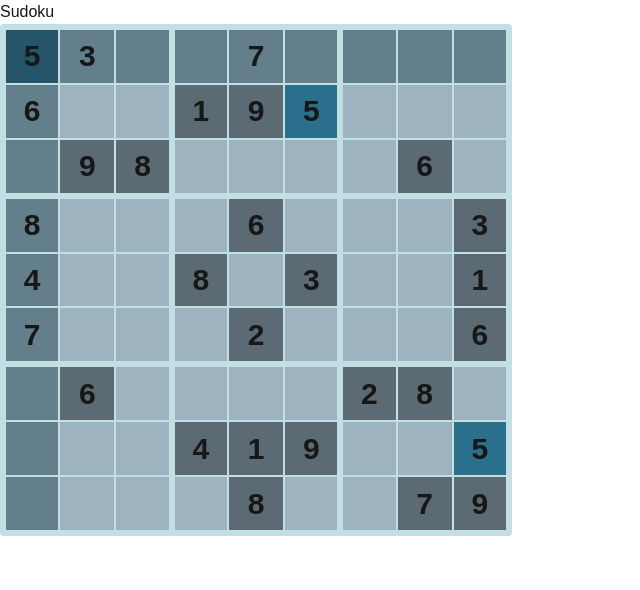
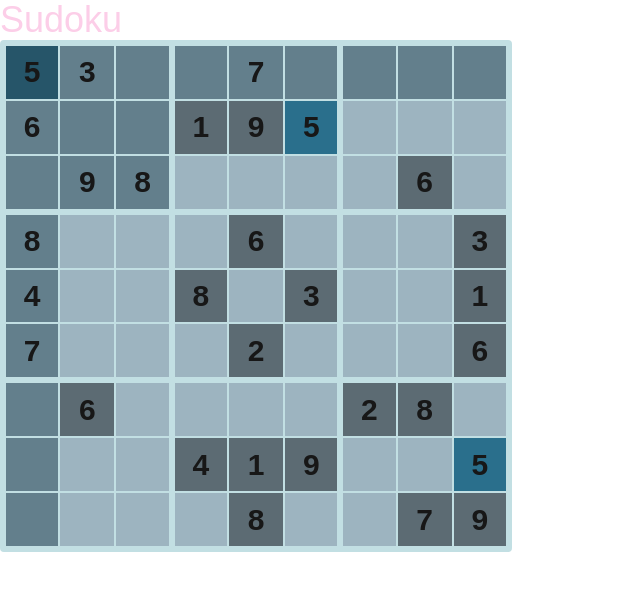
Before and after one commit to fdanctl/sudoku, a Next.js app: page / in a window 1280 px wide. Shown: the top 590 px of the page, without its empty margins (0-640 px from the left). Built offline with nearby package versions, Linux system fonts and the light colour scheme.

Commit message:
improve gameplay

```diff
--- a/src/app/page.tsx
+++ b/src/app/page.tsx
@@ -1,6 +1,6 @@
 "use client";
 
-import { useState } from "react";
+import { KeyboardEvent, useEffect, useState } from "react";
 
 const casaVazia = "";
 const tabuleiro = [
@@ -21,26 +21,92 @@ export default function Home() {
 
   const currentNum = game[currentCoords.row][currentCoords.col];
 
+  useEffect(() => {
+    const handleKeyDown = (event: KeyboardEvent) => {
+      console.log(event.key.toLowerCase())
+      switch (event.key.toLowerCase()) {
+        case "w":
+        case "arrowup":
+        case "k":
+          setCurrentCoords((ps) => ({ ...ps, row: Math.max(0, ps.row - 1) }));
+          break;
+        case "s":
+        case "arrowdown":
+        case "j":
+          setCurrentCoords((ps) => ({ ...ps, row: Math.min(8, ps.row + 1) }));
+          break;
+        case "a":
+        case "arrowleft":
+        case "h":
+          setCurrentCoords((ps) => ({ ...ps, col: Math.max(0, ps.col - 1) }));
+          break;
+        case "d":
+        case "arrowright":
+        case "l":
+          setCurrentCoords((ps) => ({ ...ps, col: Math.min(8, ps.col + 1) }));
+          break;
+
+        case "backspace":
+        case "delete":
+            setGame((ps) =>
+              ps.map((row, i) =>
+                row.map((e, j) =>
+                  i === currentCoords.row && j === currentCoords.col
+                    ? casaVazia
+                    : e,
+                ),
+              ),
+            );
+            break;
+        default:
+          if (
+            (currentNum === casaVazia ||
+              currentNum !== tabuleiro[currentCoords.row][currentCoords.col]) &&
+            /[1-9]/.test(event.key)
+          ) {
+            console.log(currentCoords);
+            setGame((ps) =>
+              ps.map((row, i) =>
+                row.map((e, j) =>
+                  i === currentCoords.row && j === currentCoords.col
+                    ? event.key
+                    : e,
+                ),
+              ),
+            );
+          }
+          break;
+      }
+    };
+
+    document.addEventListener("keydown", handleKeyDown);
+
+    return () => {
+      document.removeEventListener("keydown", handleKeyDown);
+    };
+  }, [currentCoords]);
+
   return (
     <>
-      <h1>Sudoku</h1>
+      <h1 className="text-pink-200 text-4xl">Sudoku</h1>
       <div className="w-[32rem] h-[32rem] grid grid-cols-9 border-3 border-[#C2DFE3] rounded-sm gap-0">
         {game.map((row, iRow) =>
           row.map((e, iCol) => (
             <div
               key={`${iRow}${iCol}`}
-              className="flex items-center justify-center text-3xl border-[#C2DFE3] focus:border-red-50"
+              className="flex items-center justify-center text-3xl font-bold border-[#C2DFE3] focus:border-red-50"
               style={{
-                fontWeight:
-                  e === tabuleiro[iRow][iCol] && e !== casaVazia
-                    ? "bold"
-                    : "normal",
                 background:
                   iRow === currentCoords.row && iCol === currentCoords.col
                     ? "#265569" // selected
-                    : e === currentNum
+                    : e === currentNum && e !== casaVazia
                       ? "#2A6F8C" // same number as selected house
-                      : iRow === currentCoords.row || iCol === currentCoords.col
+                      : iRow === currentCoords.row ||
+                        iCol === currentCoords.col ||
+                        (Math.floor(iRow / 3) ===
+                          Math.floor(currentCoords.row / 3) &&
+                          Math.floor(iCol / 3) ===
+                          Math.floor(currentCoords.col / 3))
                         ? "#637F8C" // same row or same col
                         : e === tabuleiro[iRow][iCol] && e !== casaVazia
                           ? "#5C6B73" // disabled color
```
Also changed, not shown: src/hooks/useGameplay.ts (added, +76 -0 lines).
